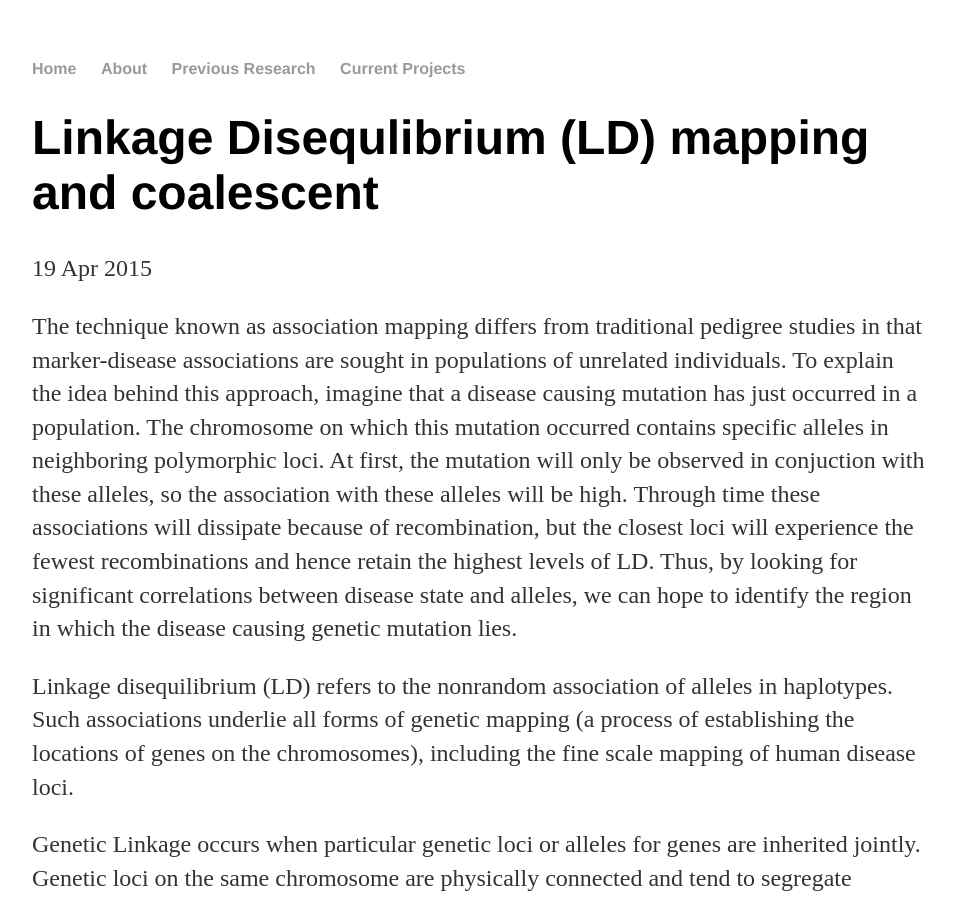
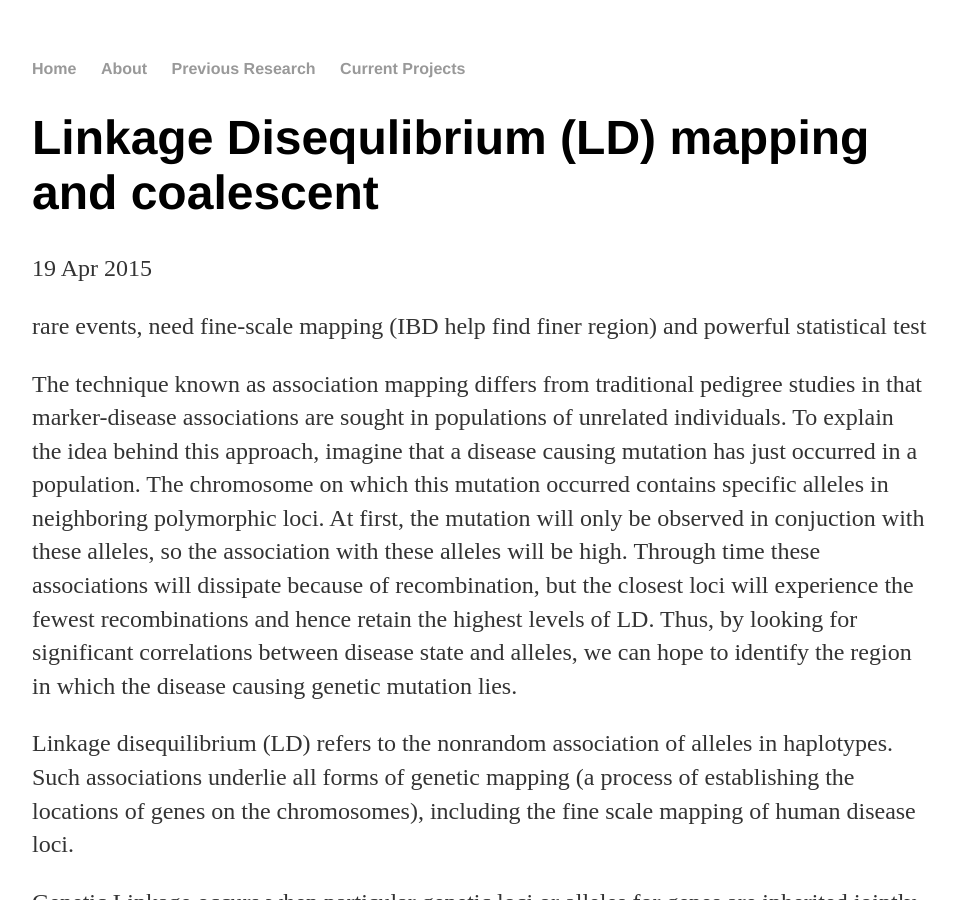
Before and after one commit to lybird300/lybird300.github.io, a Jekyll site: the page built from _posts/2015-04-19-LD-genealogy.md, in a window 1280 px wide and 900 px high. Shown: the whole window, without its empty margins (160-1118 px from the left). Built offline with Jekyll 4.4.1, drawn with Linux system fonts in a browser that asks for light colours.

Commit message:
Update 2015-04-19-LD-genealogy.md

```diff
--- a/_posts/2015-04-19-LD-genealogy.md
+++ b/_posts/2015-04-19-LD-genealogy.md
@@ -3,7 +3,7 @@ layout: post
 title: "Linkage Disequlibrium (LD) mapping and coalescent"
 date: 2015-04-19
 ---
-
+rare events, need fine-scale mapping (IBD help find finer region) and powerful statistical test
 
 The technique known as association mapping differs from traditional pedigree studies in that marker-disease associations
 are sought in populations of unrelated individuals. To explain the idea behind this approach, imagine that a disease causing mutation has just occurred in a population. The chromosome on which this mutation occurred contains specific alleles in neighboring polymorphic loci. At first, the mutation will only be observed in conjuction with these alleles, so the association with these alleles will be high. Through time these associations will dissipate because of recombination, but the closest loci will experience the fewest recombinations and hence retain the highest levels of LD. Thus, by looking for significant correlations between disease state and alleles, we can hope to identify the region in which the disease causing genetic mutation lies.
```
